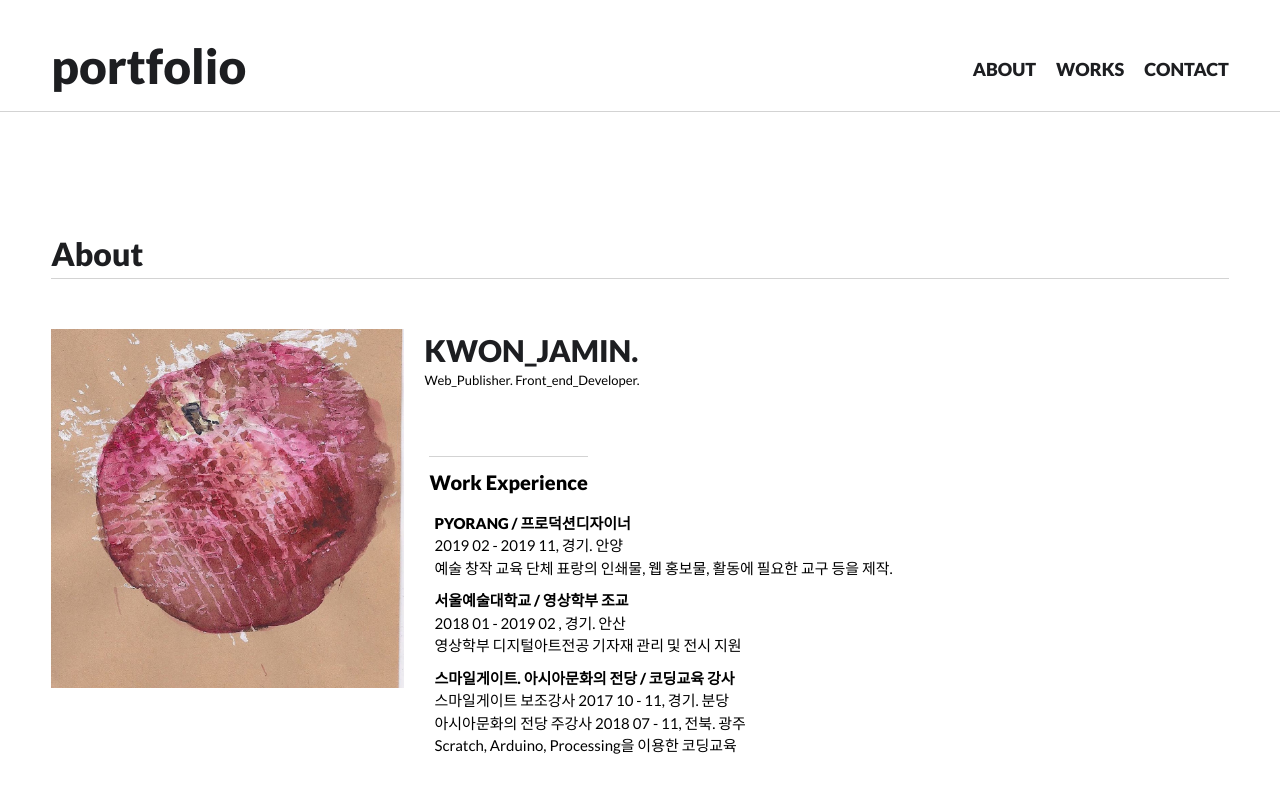
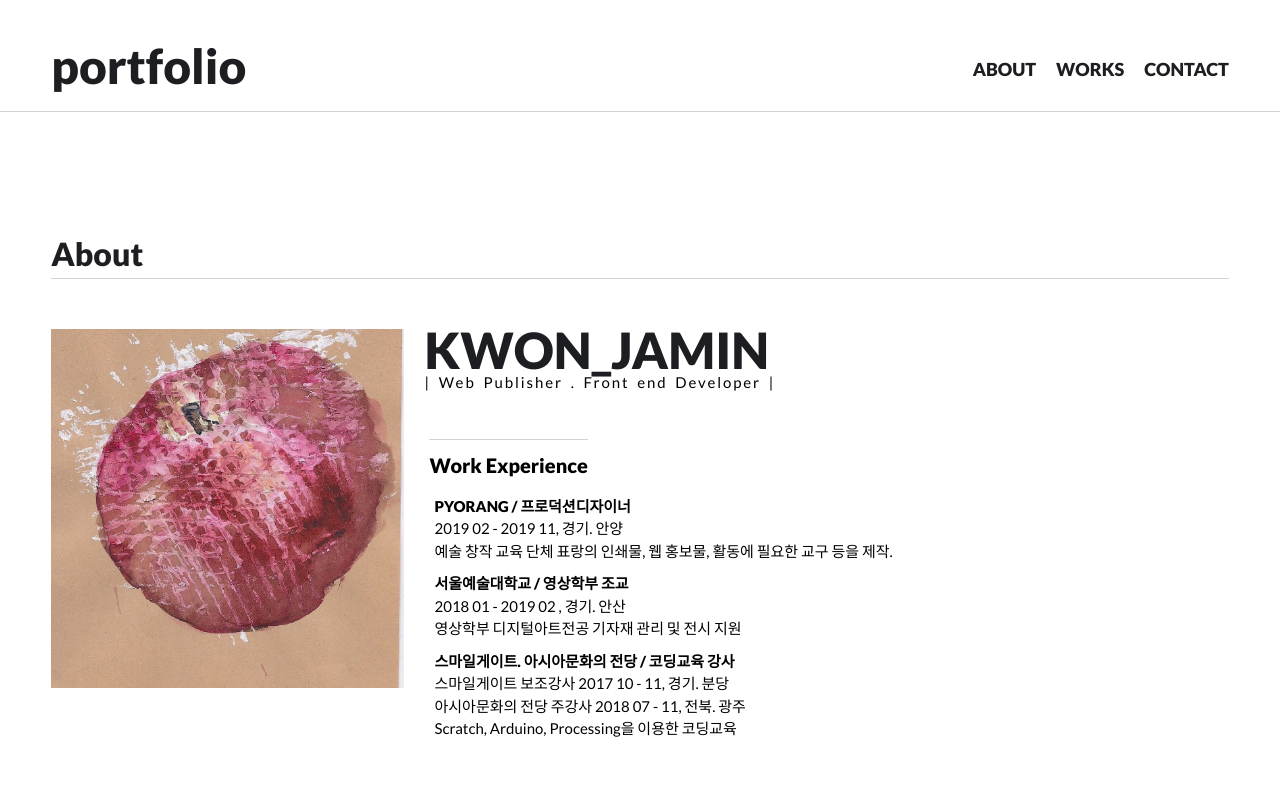
Before and after one commit to oo0ooo0/port04, a React (Create React App) app: page /about in a window 1280 px wide. Shown: the top 800 px of the page. Built offline with nearby package versions, Linux system fonts and the light colour scheme.

Commit message:
fixed css for responsive
push for check at mobile

```diff
--- a/src/About.jsx
+++ b/src/About.jsx
@@ -22,14 +22,15 @@ const StyledAbout = styled.main`
       text-align: left;
       padding: 0px 20px;
       .name-wrap {
-        margin-bottom: 30px;
         .name {
-          font-size: 30px;
+          font-size: 50px;
         }
-      }
-      small {
-        font-size: 13px;
-        white-space: nowrap;
+        small {
+          font-size: 15px;
+          letter-spacing: 1.9px;
+          word-spacing: 3px;
+          white-space: nowrap;
+        }
       }
 
       p {
@@ -77,9 +78,22 @@ const StyledAbout = styled.main`
           height: 100%;
         }
       }
-      strong {
-      }
+
       .textWrap {
+        .name-wrap {
+          margin: 40px 0px 10px 0px;
+          .name {
+            font-size: 30px;
+            font-size: 6vw;
+            line-height: 1;
+          }
+          small {
+            font-size: 2vw;
+            letter-spacing: 0.1vw;
+            word-spacing: 0.4vw;
+          }
+        }
+        margin-top: 30px;
         width: 100%;
         text-align: center;
         ul {
@@ -117,9 +131,9 @@ function About() {
         <div className='textWrap'>
           <div className='name-wrap'>
             <h3 className='name'>
-              <strong>KWON_JAMIN.</strong>
+              <strong>KWON_JAMIN</strong>
             </h3>
-            <small>Web_Publisher. Front_end_Developer.</small>
+            <small>| Web Publisher . Front end Developer |</small>
           </div>
           <ul>
             <li className='work'>
--- a/src/Contact.jsx
+++ b/src/Contact.jsx
@@ -2,8 +2,9 @@ import React, { useEffect } from 'react';
 import styled from 'styled-components';
 
 const StyledContact = styled.main`
-  height: 65vh;
   .container {
+    margin-top: 60px;
+
     width: 100%;
     height: 100%;
     display: flex;
@@ -12,8 +13,7 @@ const StyledContact = styled.main`
     align-items: center;
     .contactImg {
       display: flex;
-      border: 1px solid red;
-      width: 40%;
+      width: 30%;
       height: 30%;
       img {
         width: 100%;
@@ -22,7 +22,7 @@ const StyledContact = styled.main`
       }
     }
 
-    .myform {
+    .text-form {
       padding-top: 30px;
       display: flex;
       flex-direction: column;
@@ -43,6 +43,16 @@ const StyledContact = styled.main`
       }
     }
   }
+  @media (max-width: 768px) {
+    main {
+      .image-wrap {
+        img {
+          width: 60%;
+          height: 60%;
+        }
+      }
+    }
+  }
 `;
 
 function Contact() {
@@ -59,7 +69,7 @@ function Contact() {
         <div className='contactImg'>
           <img src='img/Contact.jpeg' alt='컨택트 이미지'></img>
         </div>
-        <div className='myform'>
+        <div className='text-form'>
           <h4>Kwon-jamin</h4>
           <p>Web Publisher. Front-end Developer.</p>
           <address>Gwanak-gu, Seoul, Republic of Korea</address>
```
